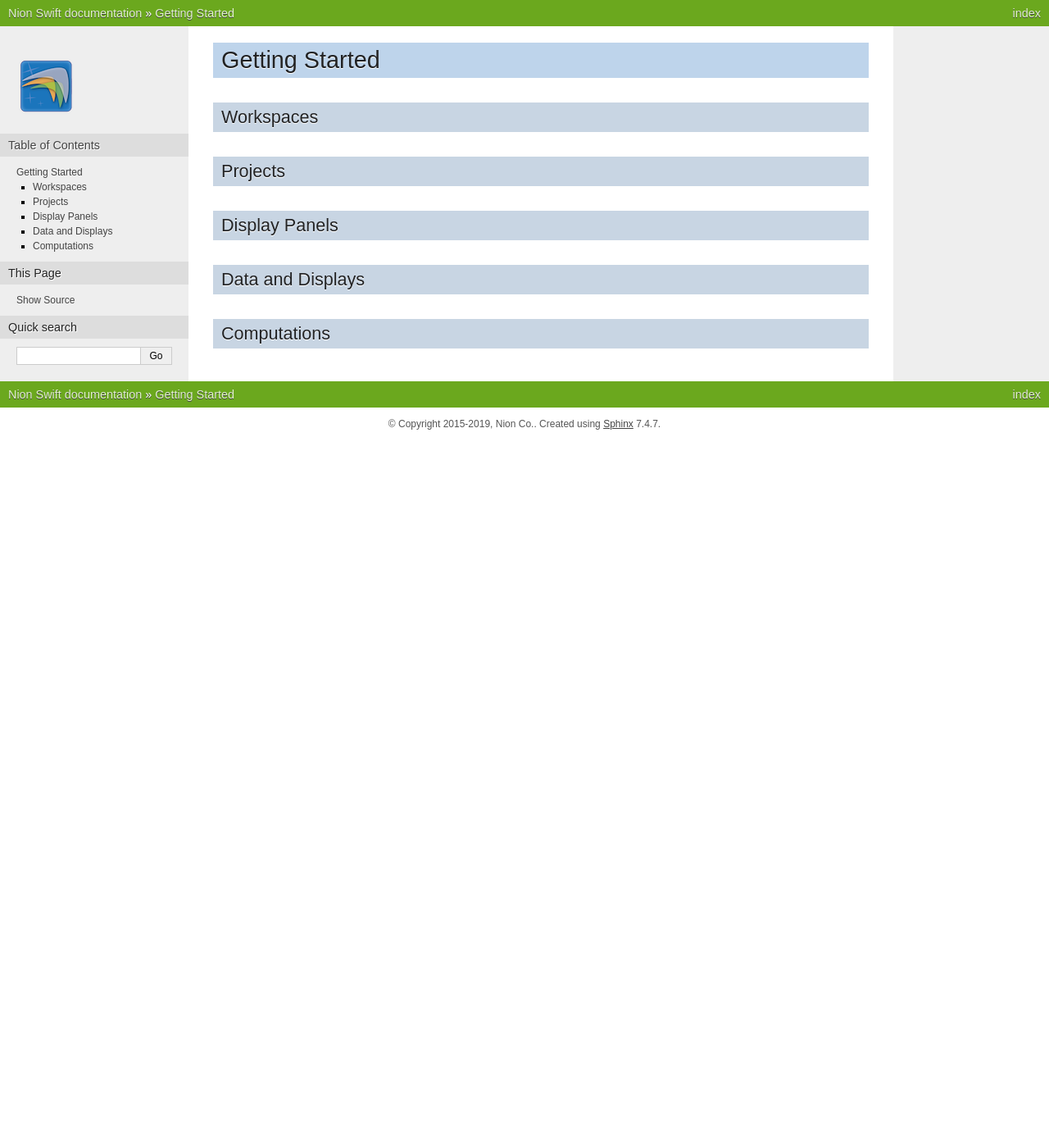
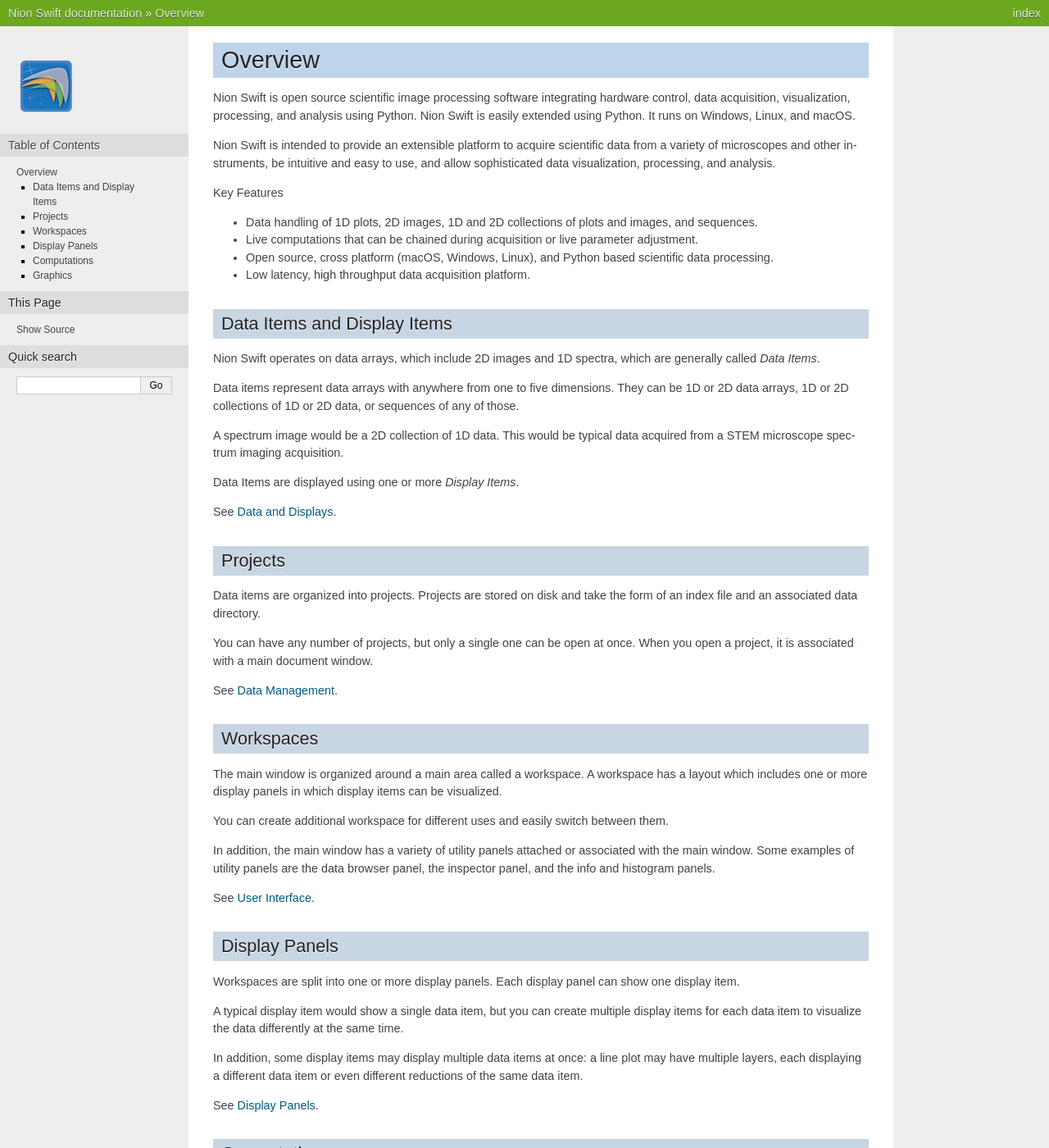
Before and after one commit to nion-software/nionswift, a Sphinx documentation site: the page built from docs/introduction.rst, in a window 1280 px wide and 1400 px high. Shown: the whole window at 82% size. Built offline with Sphinx 7.4.7, drawn with Linux system fonts in a browser that asks for light colours; some of the changed text lies outside the part shown.

Commit message:
User Guide Introduction, first pass; text only.

```diff
--- a/docs/conf.py
+++ b/docs/conf.py
@@ -47,7 +47,7 @@ master_doc = 'index'
 
 # General information about the project.
 project = 'Nion Swift'
-copyright = '2015-2019, Nion Co.'
+copyright = '2015-2021, Nion Co.'
 author = 'Nion Swift Team'
 
 # The version info for the project you're documenting, acts as replacement for
--- a/docs/data.rst
+++ b/docs/data.rst
@@ -1,6 +1,6 @@
 :orphan:
 
-.. _data_items:
+.. _data-items:
 
 Data and Displays
 =================
--- a/docs/introduction.rst
+++ b/docs/introduction.rst
@@ -2,20 +2,73 @@
 
 .. _introduction:
 
-Getting Started
-===============
+Overview
+========
+Nion Swift is open source scientific image processing software integrating hardware control, data acquisition, visualization, processing, and analysis using Python. Nion Swift is easily extended using Python. It runs on Windows, Linux, and macOS.
+
+Nion Swift is intended to provide an extensible platform to acquire scientific data from a variety of microscopes and other instruments, be intuitive and easy to use, and allow sophisticated data visualization, processing, and analysis.
+
+Key Features
+
+- Data handling of 1D plots, 2D images, 1D and 2D collections of plots and images, and sequences.
+- Live computations that can be chained during acquisition or live parameter adjustment.
+- Open source, cross platform (macOS, Windows, Linux), and Python based scientific data processing.
+- Low latency, high throughput data acquisition platform.
+
+Data Items and Display Items
+----------------------------
+Nion Swift operates on data arrays, which include 2D images and 1D spectra, which are generally called *Data Items*.
+
+Data items represent data arrays with anywhere from one to five dimensions. They can be 1D or 2D data arrays, 1D or 2D collections of 1D or 2D data, or sequences of any of those.
+
+A spectrum image would be a 2D collection of 1D data. This would be typical data acquired from a STEM microscope spectrum imaging acquisition.
+
+Data Items are displayed using one or more *Display Items*.
+
+See :ref:`data-items`.
+
+Projects
+--------
+Data items are organized into projects. Projects are stored on disk and take the form of an index file and an associated data directory.
+
+You can have any number of projects, but only a single one can be open at once. When you open a project, it is associated with a main document window.
+
+See :ref:`data-management`.
 
 Workspaces
 ----------
+The main window is organized around a main area called a workspace. A workspace has a layout which includes one or more display panels in which display items can be visualized.
 
-Projects
---------
+You can create additional workspace for different uses and easily switch between them.
+
+In addition, the main window has a variety of utility panels attached or associated with the main window. Some examples of utility panels are the data browser panel, the inspector panel, and the info and histogram panels.
+
+See :ref:`user-interface`.
 
 Display Panels
 --------------
+Workspaces are split into one or more display panels. Each display panel can show one display item.
 
-Data and Displays
------------------
+A typical display item would show a single data item, but you can create multiple display items for each data item to visualize the data differently at the same time.
+
+In addition, some display items may display multiple data items at once: a line plot may have multiple layers, each displaying a different data item or even different reductions of the same data item.
+
+See :ref:`display-panels`.
 
 Computations
 ------------
+Computations are processing algorithms that take input data items and other parameters to produce output data items. The algorithm watches for changes to the input data items and automatically runs the processing when it sees a change.
+
+In this way, it is easy to create new data items that update in real time during acquisition or when the parameters change.
+
+See :ref:`processing`.
+
+Graphics
+--------
+Graphics are annotations or other graphical items that can be attached to display items.
+
+Examples of graphics would be a point, line, or rectangle on a 2D image or a interval or channel on a 1D plot.
+
+Additionally, Fourier mask filter graphics, such as band pass filters or lattice filters, can be attached to data in the Fourier domain.
+
+See :ref:`graphics`.
--- a/docs/user_interface.rst
+++ b/docs/user_interface.rst
@@ -4,6 +4,8 @@
 
 User Interface
 ==============
+
+.. _user-interface-workspace:
 
 Workspaces
 ----------
```
Also changed, not shown: docs/index.rst (+10 -0 lines), docs/graphics.rst (line endings or trailing spaces).
